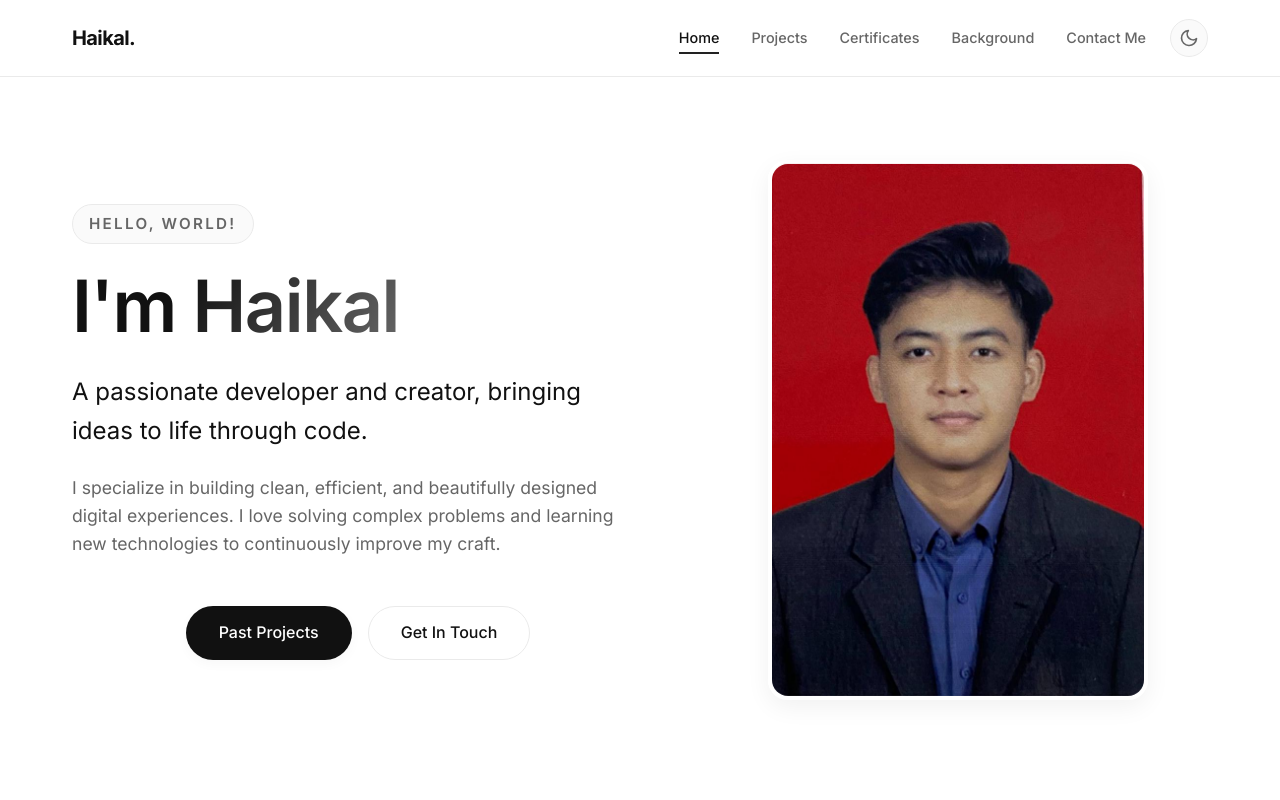
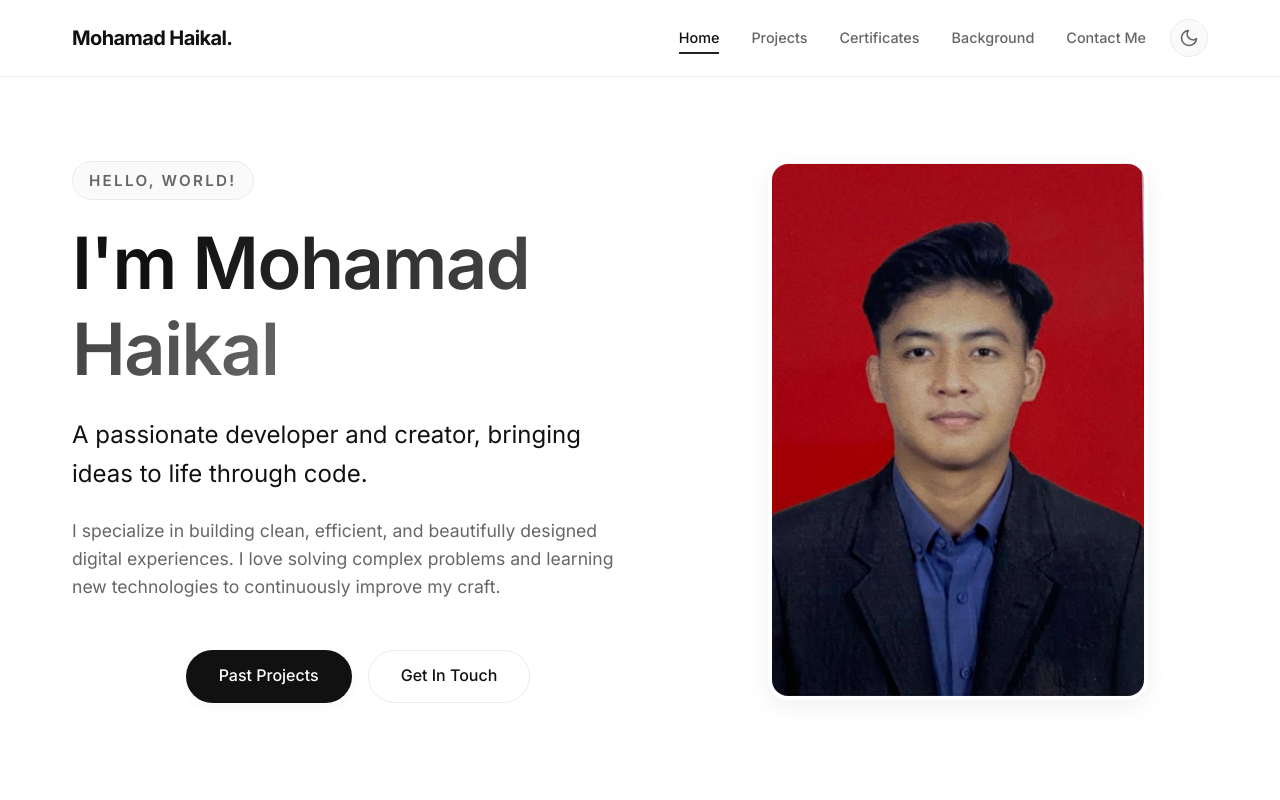
Before and after one commit to Lousieboyy/portfolio_haikal, a plain HTML site: page index.html in a window 1280 px wide. Shown: the top 800 px of the page. Drawn offline with nearby package versions, Linux system fonts and the light colour scheme.

Commit message:
Small changes

```diff
--- a/index.html
+++ b/index.html
@@ -4,7 +4,7 @@
 <head>
     <meta charset="UTF-8">
     <meta name="viewport" content="width=device-width, initial-scale=1.0">
-    <title>Haikal | Portfolio</title>
+    <title>Mohamad Haikal | Portfolio</title>
     <meta name="description" content="Personal portfolio of Haikal">
     <link rel="preconnect" href="https://fonts.googleapis.com">
     <link rel="preconnect" href="https://fonts.gstatic.com" crossorigin>
@@ -16,7 +16,7 @@
 <body>
     <nav id="navbar">
         <div class="nav-content">
-            <a href="#home" class="logo">Haikal.</a>
+            <a href="#home" class="logo">Mohamad Haikal.</a>
             <div style="display: flex; align-items: center; gap: 1.5rem;">
                 <ul class="nav-links">
                     <li><a href="#home">Home</a></li>
@@ -57,8 +57,8 @@
             <div class="container hero-container">
                 <div class="hero-content">
                     <span class="greeting hero-anim" style="--anim-delay: 0.1s">Hello, world!</span>
-                    <h1 class="hero-title hero-anim" style="--anim-delay: 0.2s">I'm <span
-                            class="highlight">Haikal</span></h1>
+                    <h1 class="hero-title hero-anim" style="--anim-delay: 0.2s">I'm <span class="highlight">Mohamad
+                            Haikal</span></h1>
                     <p class="hero-subtitle hero-anim" style="--anim-delay: 0.3s">A passionate developer and creator,
                         bringing ideas to life through code.</p>
                     <p class="about-me hero-anim" style="--anim-delay: 0.4s">
```
